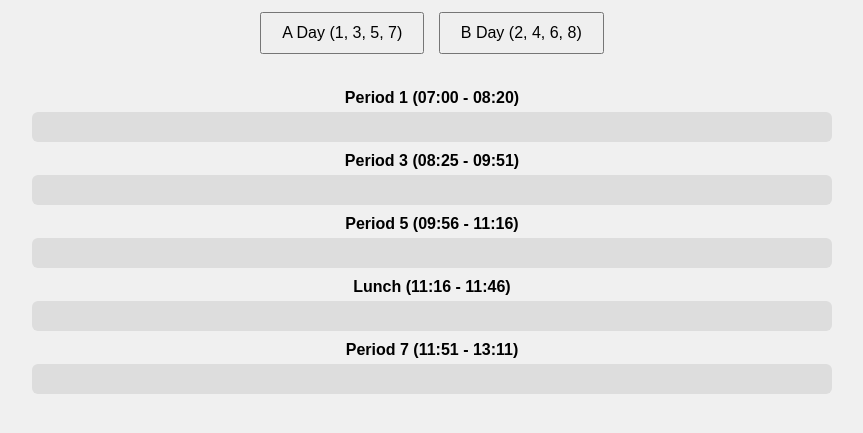
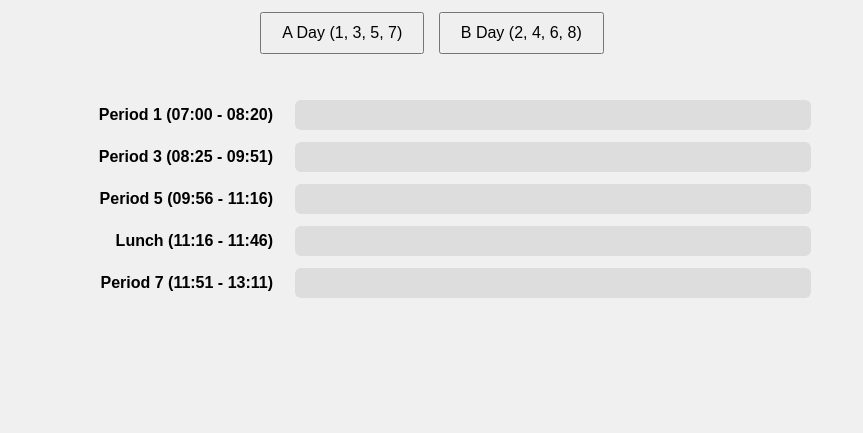
Before and after one commit to msciuca/timer, a plain HTML site: page index.html in a window 1280 px wide. Shown: the part 89-522 px from the top of the page, without its empty margins (208-1071 px from the left). Drawn offline with Linux system fonts and the light colour scheme.

Commit message:
side titles

```diff
--- a/index.html
+++ b/index.html
@@ -26,9 +26,18 @@
       margin: 20px auto;
       max-width: 800px;
     }
-    .label {
+    table {
+      width: 100%;
+      border-spacing: 20px 10px;
+    }
+    td.label-cell {
+      text-align: right;
       font-weight: bold;
-      margin: 10px 0 5px;
+      width: 30%;
+      white-space: nowrap;
+    }
+    td.bar-cell {
+      width: 70%;
     }
     .progress-bar {
       background-color: #ddd;
@@ -52,7 +61,9 @@
     <button onclick="setDay('B')">B Day (2, 4, 6, 8)</button>
   </div>
 
-  <div class="progress-container" id="progressContainer"></div>
+  <div class="progress-container">
+    <table id="progressTable"></table>
+  </div>
 
   <script>
     const periods = {
@@ -105,15 +116,20 @@
     }
 
     function renderBars() {
-      const container = document.getElementById("progressContainer");
-      container.innerHTML = "";
-      periods[selectedDay].forEach((p, i) => {
+      const table = document.getElementById("progressTable");
+      table.innerHTML = "";
+
+      periods[selectedDay].forEach(p => {
         const percent = getPercent(p.start, p.end);
-        const wrapper = document.createElement("div");
 
-        const label = document.createElement("div");
-        label.className = "label";
-        label.textContent = `${p.label} (${p.start} - ${p.end})`;
+        const row = document.createElement("tr");
+
+        const labelCell = document.createElement("td");
+        labelCell.className = "label-cell";
+        labelCell.textContent = `${p.label} (${p.start} - ${p.end})`;
+
+        const barCell = document.createElement("td");
+        barCell.className = "bar-cell";
 
         const bar = document.createElement("div");
         bar.className = "progress-bar";
@@ -134,9 +150,11 @@
         fill.style.backgroundColor = getColor(percent);
 
         bar.appendChild(fill);
-        wrapper.appendChild(label);
-        wrapper.appendChild(bar);
-        container.appendChild(wrapper);
+        barCell.appendChild(bar);
+
+        row.appendChild(labelCell);
+        row.appendChild(barCell);
+        table.appendChild(row);
       });
     }
 
```
